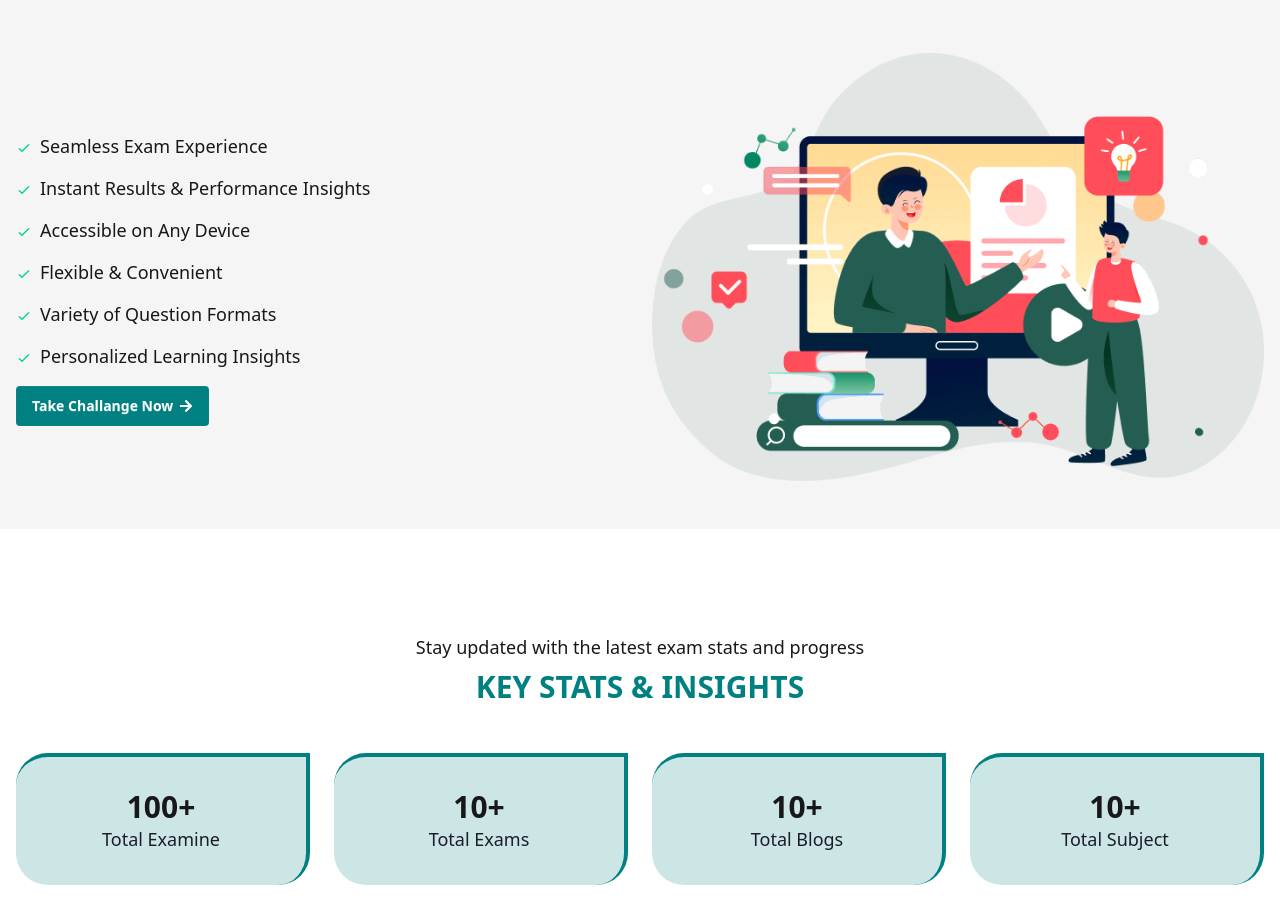
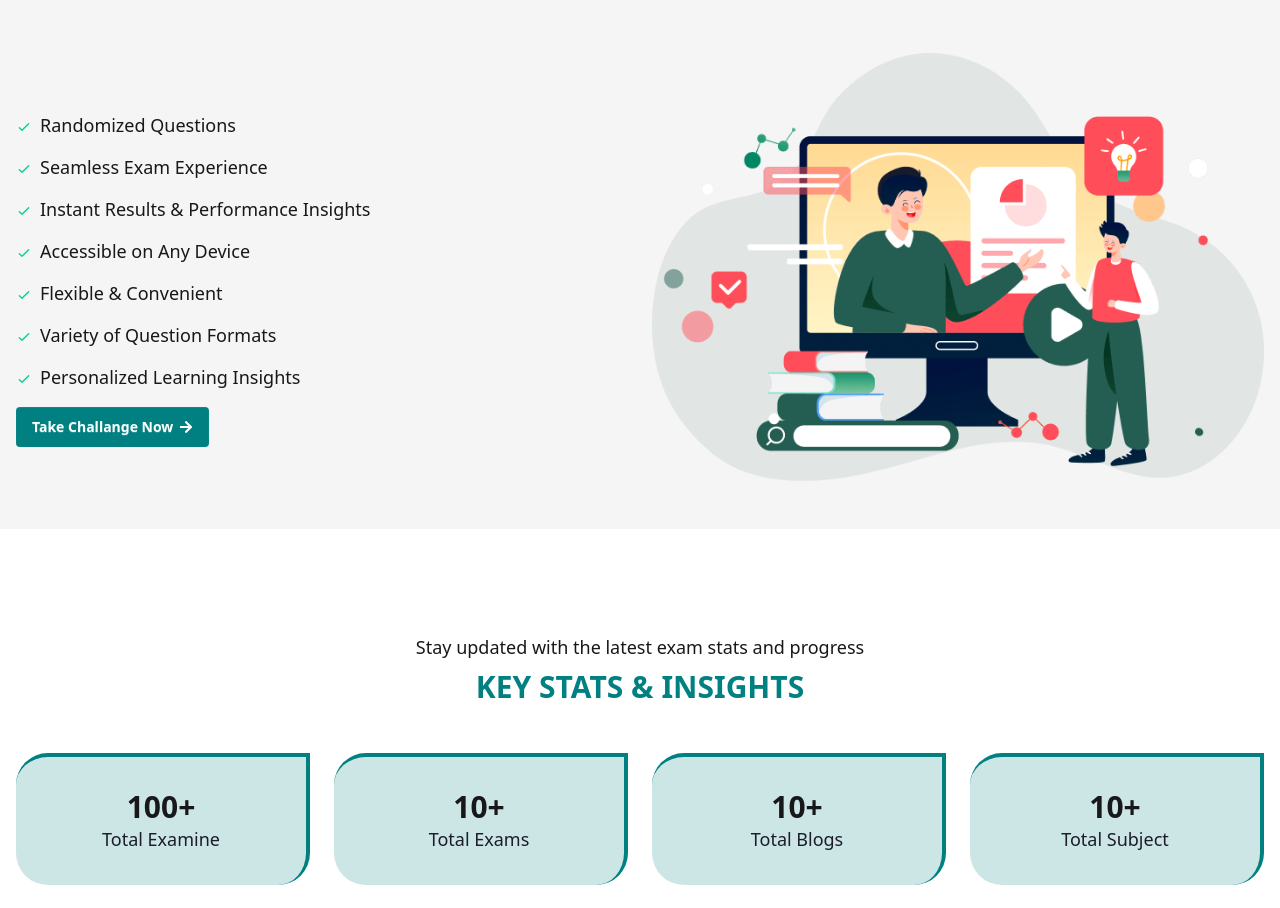
Before and after one commit to Najmul-Shaon/assessly-client, a React (Vite) app: page / in a window 1280 px wide. Shown: the part 1711-2619 px from the top of the page. Built offline with nearby package versions, Linux system fonts and the light colour scheme; no server answers.

Commit message:
backend server change to render due to end of railway trial

```diff
--- a/src/Hooks/axiosPublic.jsx
+++ b/src/Hooks/axiosPublic.jsx
@@ -5,7 +5,8 @@ const axiosPublic = axios.create({
   // baseURL: "http://localhost:5000",
   // live api
   // baseURL: "https://assessly-server.vercel.app",
-  baseURL: "https://assessly-server-production.up.railway.app",
+  // baseURL: "https://assessly-server-production.up.railway.app",
+  baseURL: "https://assessly-server.onrender.com",
 });
 
 const useAxiosPublic = () => {
--- a/src/Hooks/axiosSecure.jsx
+++ b/src/Hooks/axiosSecure.jsx
@@ -7,7 +7,8 @@ const axiosSecure = axios.create({
   // baseURL: "http://localhost:5000",
   // live api
   // baseURL: "https://assessly-server.vercel.app",
-  baseURL: "https://assessly-server-production.up.railway.app",
+  // baseURL: "https://assessly-server-production.up.railway.app",
+  baseURL: "https://assessly-server.onrender.com",
 });
 
 const useAxiosSecure = () => {
--- a/src/pages/home/whyUs/WhyUs.jsx
+++ b/src/pages/home/whyUs/WhyUs.jsx
@@ -14,6 +14,23 @@ const WhyUs = () => {
           {/* list section  */}
           <div className="flex flex-col justify-center order-2 md:order-none">
             <ul className="mt-6 flex flex-col gap-2 text-lg space-y-1.5">
+              <li>
+                <svg
+                  xmlns="http://www.w3.org/2000/svg"
+                  className="size-4 me-2 inline-block text-success"
+                  fill="none"
+                  viewBox="0 0 24 24"
+                  stroke="currentColor"
+                >
+                  <path
+                    strokeLinecap="round"
+                    strokeLinejoin="round"
+                    strokeWidth="2"
+                    d="M5 13l4 4L19 7"
+                  />
+                </svg>
+                <span>Randomized Questions</span>
+              </li>
               <li>
                 <svg
                   xmlns="http://www.w3.org/2000/svg"
```
